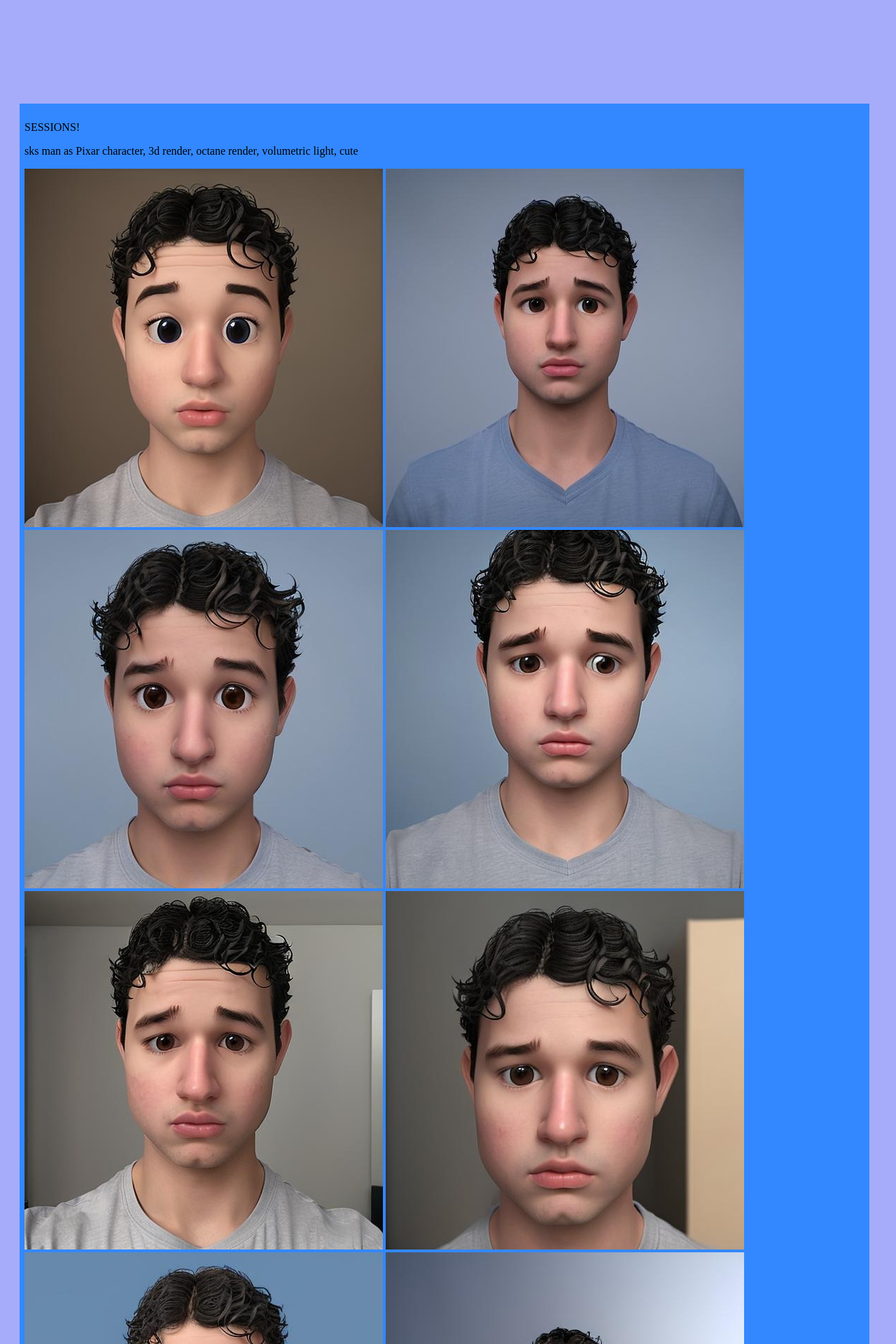
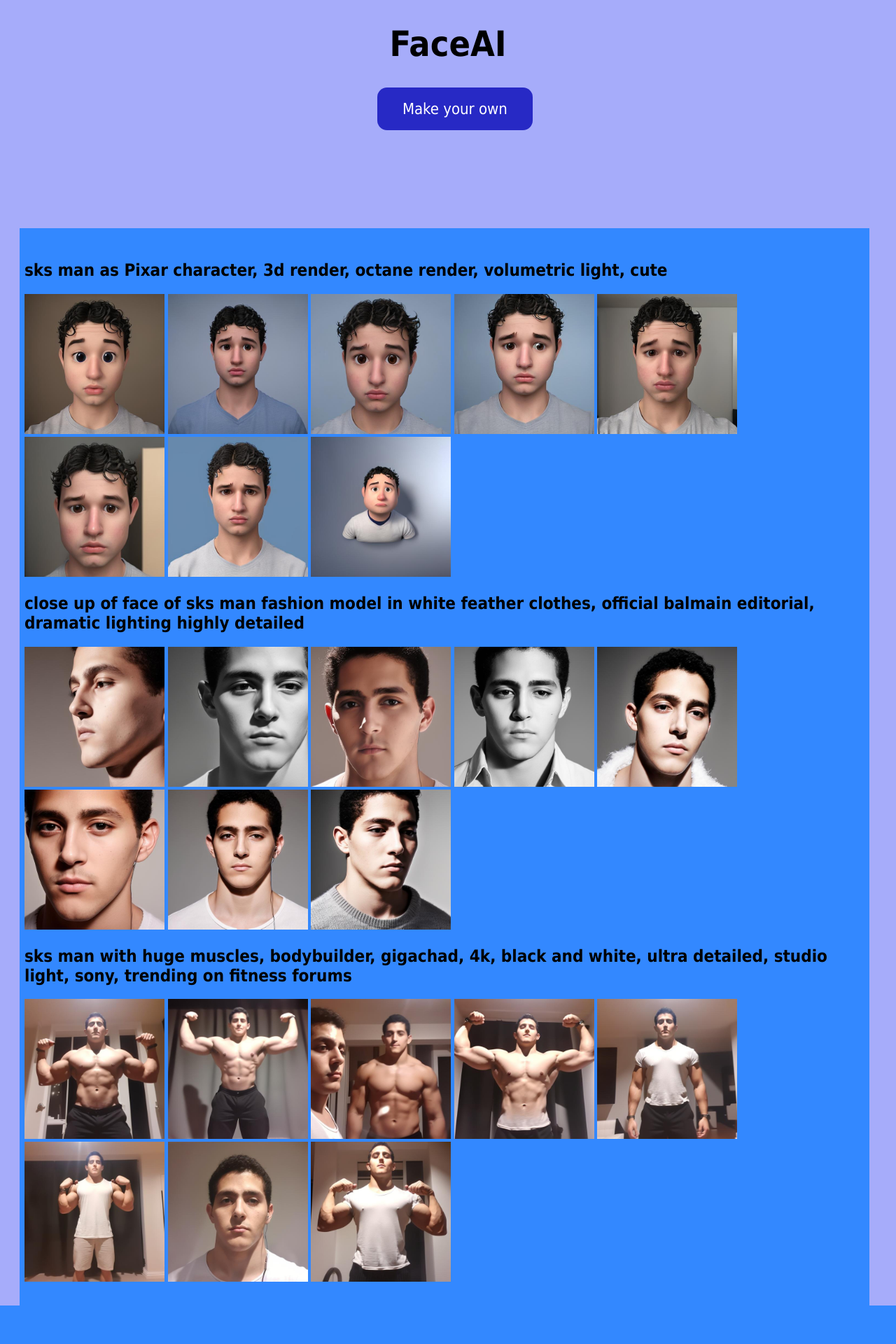
Before and after one commit to nikitamounier/lyceeai, a Django app: page / in a window 1280 px wide. Shown: the top 1920 px of the page at 70% size. After the commit the page ends 1865 px from the top, so only its background shows below. Run offline with Django 4.2, Linux system fonts and the light colour scheme; data comes from the database, SQL or seed files in the repository; both versions use the stored data as it was after the commit.

Commit message:
gigachad results

```diff
--- a/faceai/templates/index.html
+++ b/faceai/templates/index.html
@@ -3,8 +3,14 @@
 <html>
 <head>
     <style>
+        img {
+            width: 200px;
+            height: 200px;
+        }
+
         body {
             background-color: rgb(166, 172, 250);
+            font-family: "Tahoma";
         }
 
         .box {
@@ -13,17 +19,39 @@
             margin-right: 50px;
             position: relative;
         }
+
+        h1 {
+            font-size: 50px;
+            color: rgb(0, 0, 0);
+            text-align: center;
+        }
+
+        .button {
+            background-color: #2729c5; /* Green */
+            border: none;
+            color: white;
+            padding: 18px 36px;
+            text-align: center;
+            text-decoration: none;
+            display: inline-block;
+            font-size: 22px;
+            border-radius: 14px;
+            position: relative;
+            left: 42%;
+
+    }
+
+
     </style>
 </head>
+    <h1> FaceAI </h1>
+    <a class = "button" href="{% url 'upload' %}">Make your own</a>
 
 <body>
     <div class="box">
         <table border="0" bgcolor="#3388FF"><tr><td colspan="3">&nbsp;</td></tr><tr><td></td><td>
-            {% if sessions %}
-            SESSIONS!
-            {% endif %}
             {% for session in sessions %}
-                <p> {{ session.0.prompt }} </p>
+                <h2> {{ session.0.prompt }} </h2>
                 {% for image in session.1 %}
                     <img src="{{image.image.url}}" alt="Image">
                 {% endfor %}
--- a/faceai/views.py
+++ b/faceai/views.py
@@ -16,6 +16,7 @@ def index(request):
 
 
 def upload(request):
+    RequestImage.objects.all().delete()
     url = request.build_absolute_uri()
     s = url.split("description=")
     if len(s) == 1:
```
Also changed, not shown: faceai/templates/upload.html (+17 -3 lines), db.sqlite3, lyceeai/media/images/70ce05a0-b37f-422e-ac62-fbd564b85f53.jpeg (added), lyceeai/media/images/sks_man_with_huge_mu_0.jpg (added), lyceeai/media/images/sks_man_with_huge_mu_1.jpg (added), lyceeai/media/images/sks_man_with_huge_mu_2.jpg (added), lyceeai/media/images/sks_man_with_huge_mu_3.jpg (added), lyceeai/media/images/sks_man_with_huge_mu_4.jpg (added), lyceeai/media/images/sks_man_with_huge_mu_5.jpg (added), lyceeai/media/images/sks_man_with_huge_mu_6.jpg (added), lyceeai/media/images/sks_man_with_huge_mu_7.jpg (added).
